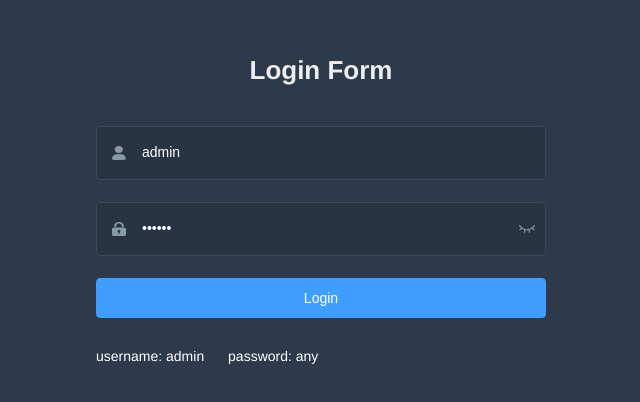
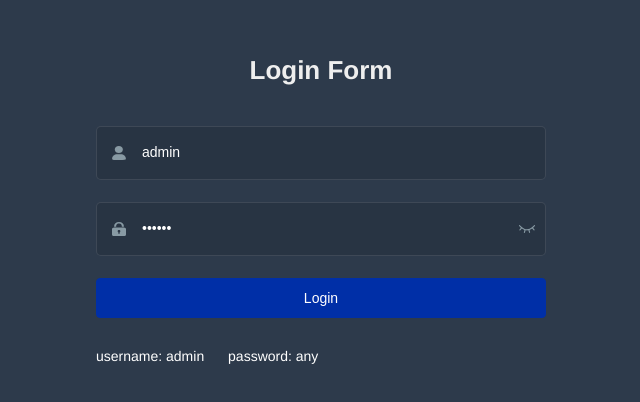
Before and after one commit to lianjian112/vue-fullcalendar, a Vue app: page /login in a window 1280 px wide. Shown: the part 104-506 px from the top of the page, without its empty margins (319-959 px from the left). Built offline with nearby package versions, Linux system fonts and the light colour scheme.

Commit message:
feat: 修改主题色和左侧菜单栏的UI样式

```diff
--- a/src/styles/sidebar.scss
+++ b/src/styles/sidebar.scss
@@ -73,21 +73,33 @@
     .el-submenu__title {
       &:hover {
         background-color: $menuHover !important;
+
+        span,i,svg{
+          color: $menuHoverText !important;
+        }
       }
     }
 
     .is-active>.el-submenu__title {
       color: $subMenuActiveText !important;
     }
-
+    .is-active{
+      background-color: $menuActiveBg !important;
+    }
     & .nest-menu .el-submenu>.el-submenu__title,
-    & .el-submenu .el-menu-item {
+    & .el-submenu
+    .el-menu-item {
       min-width: $sideBarWidth !important;
       background-color: $subMenuBg !important;
 
       &:hover {
         background-color: $subMenuHover !important;
+        color: $menuHoverText !important;
       }
+    }
+    & .el-submenu
+    .is-active{
+      background-color: $menuActiveBg !important;
     }
   }
 
@@ -202,6 +214,7 @@
     &:hover {
       // you can use $subMenuHover
       background-color: $menuHover !important;
+
     }
   }
 
--- a/src/styles/variables.scss
+++ b/src/styles/variables.scss
@@ -1,13 +1,22 @@
+/* 改变主题色变量 */
+$--color-primary: #002FA7;
+
+/* 改变 icon 字体路径变量，必需 */
+$--font-path: '~element-ui/lib/theme-chalk/fonts';
+
+@import "~element-ui/packages/theme-chalk/src/index";
 // sidebar
-$menuText:#bfcbd9;
-$menuActiveText:#409EFF;
-$subMenuActiveText:#f4f4f5; //https://github.com/ElemeFE/element/issues/12951
+$menuText:#8A94A6;
+$menuHoverText:#fff;
+$menuActiveText:#fff;
+$subMenuActiveText:$--color-primary; //https://github.com/ElemeFE/element/issues/12951
 
-$menuBg:#304156;
-$menuHover:#263445;
+$menuBg:#fff;
+$menuActiveBg:$--color-primary;
+$menuHover:#6682CA;
 
-$subMenuBg:#1f2d3d;
-$subMenuHover:#001528;
+$subMenuBg:#fff;
+$subMenuHover:#6682CA;
 
 $sideBarWidth: 210px;
 
@@ -22,4 +31,5 @@ $sideBarWidth: 210px;
   subMenuBg: $subMenuBg;
   subMenuHover: $subMenuHover;
   sideBarWidth: $sideBarWidth;
+  menuActiveBg:$menuActiveBg
 }
--- a/src/views/form/index.vue
+++ b/src/views/form/index.vue
@@ -77,7 +77,7 @@ export default {
 }
 </script>
 
-<style scoped>
+<style scoped lang="scss">
 .line{
   text-align: center;
 }
```
